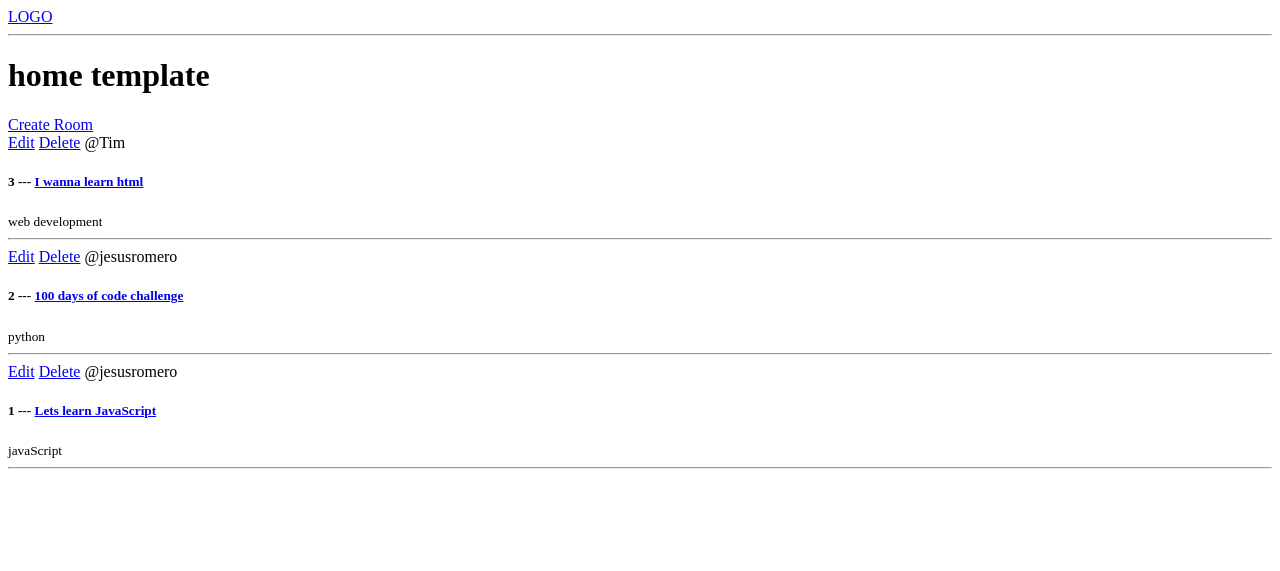
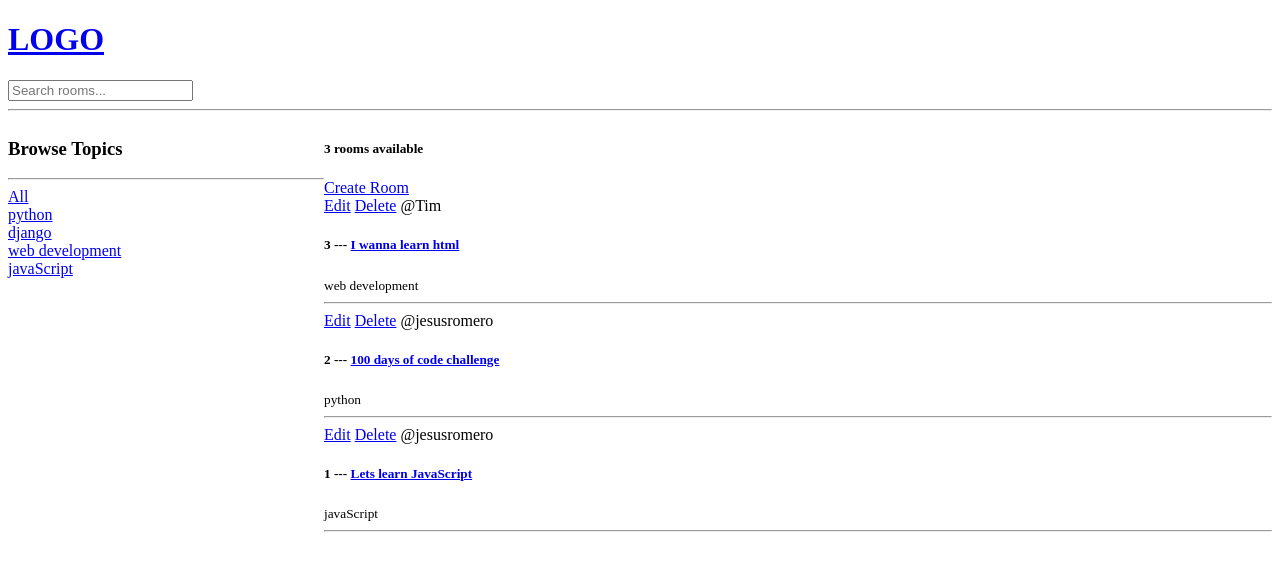
Before and after one commit to Jesusr1297/django, a Django app: page / in a window 1280 px wide. Shown: the top 571 px of the page. Run offline with Django 4.2, Linux system fonts and the light colour scheme; data comes from the database, SQL or seed files in the repository; both versions use the stored data as it was after the commit.

Commit message:
Added the browse topics and counting the number of rooms available

```diff
--- a/base/templates/base/home.html
+++ b/base/templates/base/home.html
@@ -1,10 +1,38 @@
 {% extends 'main.html' %}
 
 {% block content%}
-    <h1>home template</h1>
+
+<style>
+    .home-container{
+        display: grid;
+         grid-template-columns: 1fr 3fr;
+
+    }
+
+</style>
+
+
+<div class="home-container">
 
     <div>
+        <h3>Browse Topics</h3>
+        <hr>
 
+        <div>
+            <a href="{% url 'home' %}">All</a>
+        </div>
+
+        {% for topic in topics %}
+            <div>
+                <a href="{% url 'home' %}?q={{topic.name}}">{{topic.name }}</a>
+            </div>
+        {% endfor %}
+
+    </div>
+
+
+    <div>
+        <h5>{{room_count}} rooms available</h5>
         <a href="{% url 'create-room' %}"> Create Room</a>
 
     <div>
@@ -19,5 +47,8 @@
             </div>
         {% endfor %}
     </div>
+
+    </div>
+
 </div>
 {% endblock content%}
--- a/base/views.py
+++ b/base/views.py
@@ -1,12 +1,20 @@
 from django.shortcuts import render, redirect
-from .models import Room
+from django.db.models import Q
+from .models import Room, Topic
 from .forms import RoomForm
 
 
 # Create your views here.
 def home(request):
-    rooms = Room.objects.all()
-    context = {'rooms': rooms}
+    q = request.GET.get('q') if request.GET.get('q') != None else ''
+    rooms = Room.objects.filter(
+        Q(topic__name__icontains=q) |
+        Q(name__icontains=q) |
+        Q(description__icontains=q)
+    )
+    topics = Topic.objects.all()
+    room_count = rooms.count()
+    context = {'rooms': rooms, 'topics': topics, 'room_count': room_count}
     return render(request, 'base/home.html', context)
 
 
--- a/templates/navbar.html
+++ b/templates/navbar.html
@@ -1,2 +1,9 @@
-<a href="/">LOGO</a>
+<a href="/">
+    <h1>LOGO</h1>
+</a>
+
+<form action="{% url 'home' %}" method="GET">
+    <input type="text" name="q" placeholder="Search rooms...">
+</form>
+
 <hr>
```
Also changed, not shown: db.sqlite3. Lines whose indentation alone changed are shown as unchanged.
